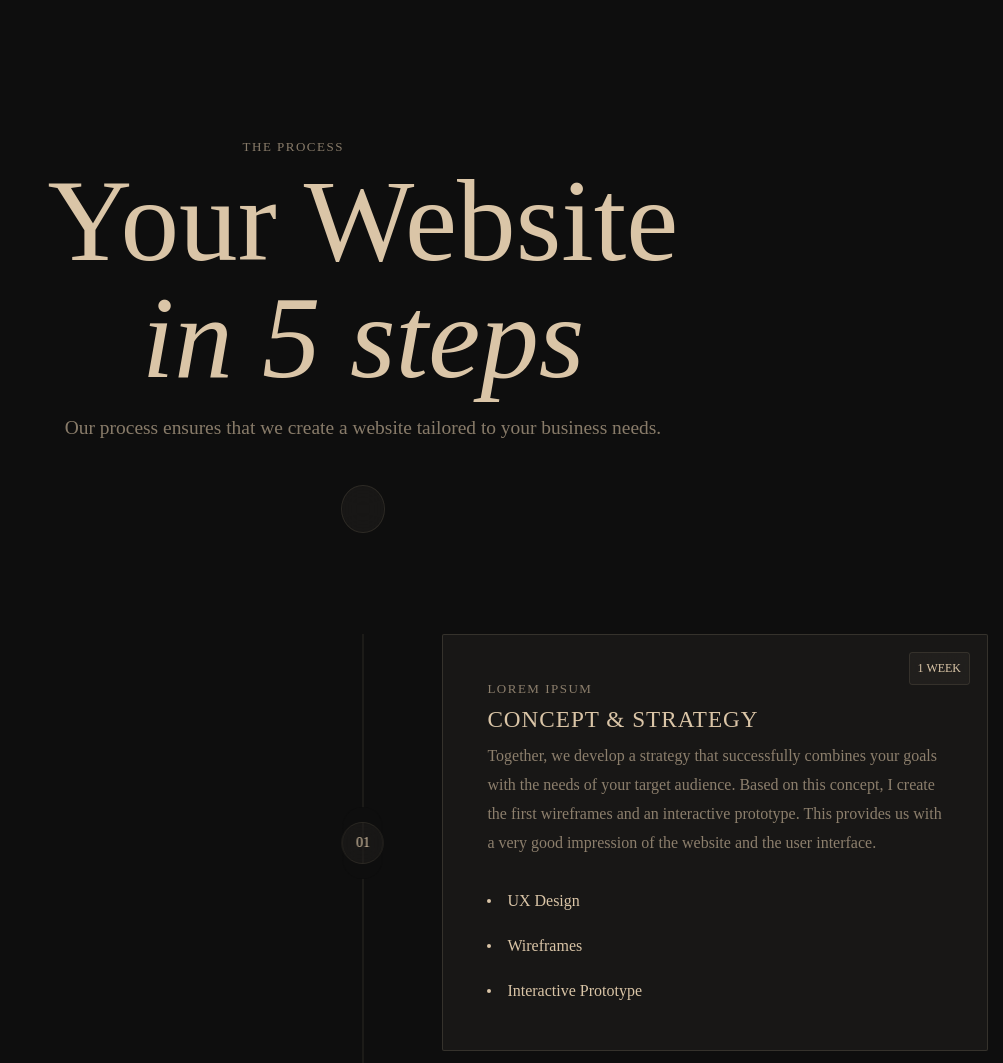
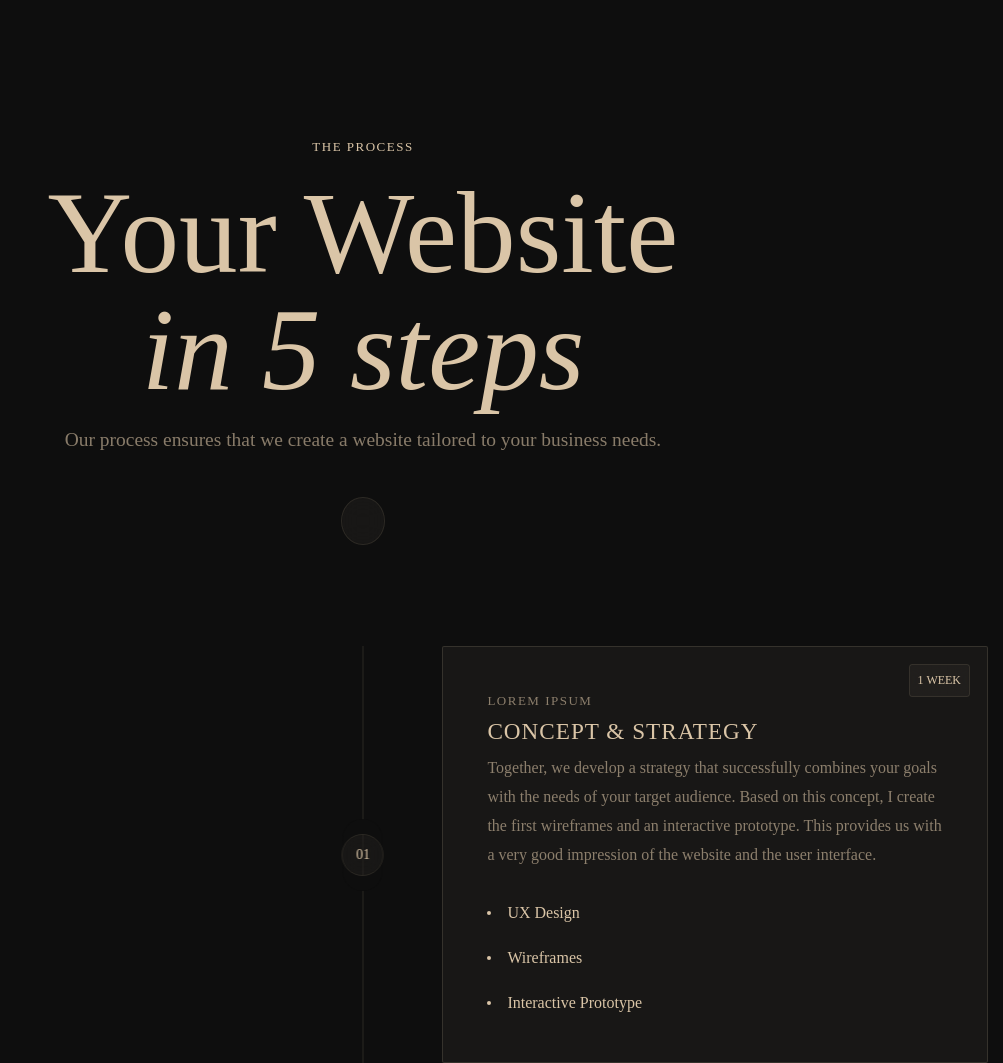
Before and after one commit to notrodans/arik, a React app: page src/home.html in a window 1280 px wide. Shown: the part 2721-3784 px from the top of the page, without its empty margins (277-1280 px from the left). Built offline with nearby package versions, Linux system fonts and the light colour scheme; files whose address does not match are found by name; a web font is replaced by a local one.

Commit message:
Исправления

```diff
--- a/src/home.html
+++ b/src/home.html
@@ -160,7 +160,7 @@
 				<section class="page__process process">
 					<div class="process__container">
 						<div class="process__block block-hero">
-							<h3 class="block-card__super-title">THE PROCESS</h3>
+							<h3 class="block-hero__super-title">THE PROCESS</h4>
 							<h1 class="block-hero__title block-hero__title--m">
 								Your Website
 								<span>in 5 steps</span>
```
